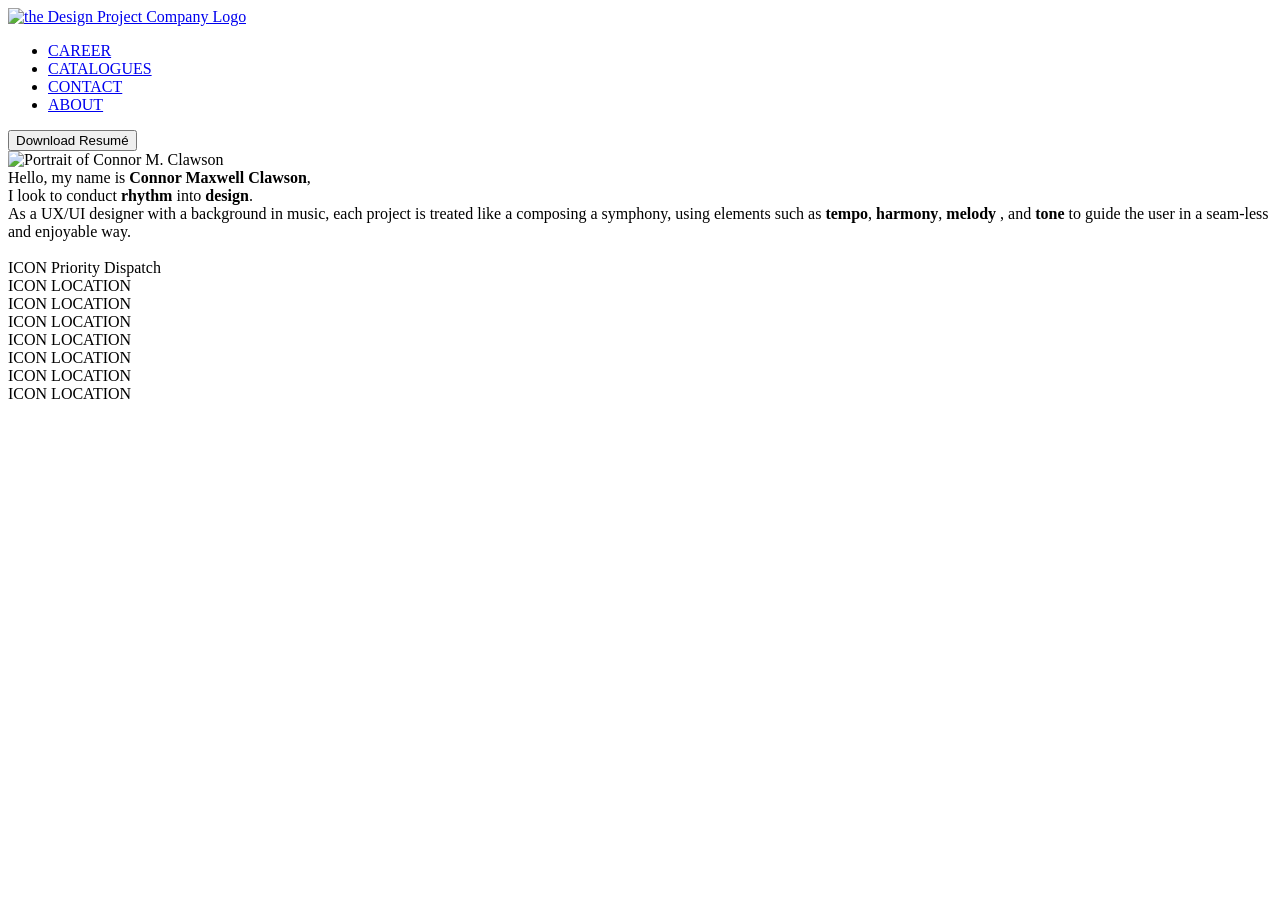
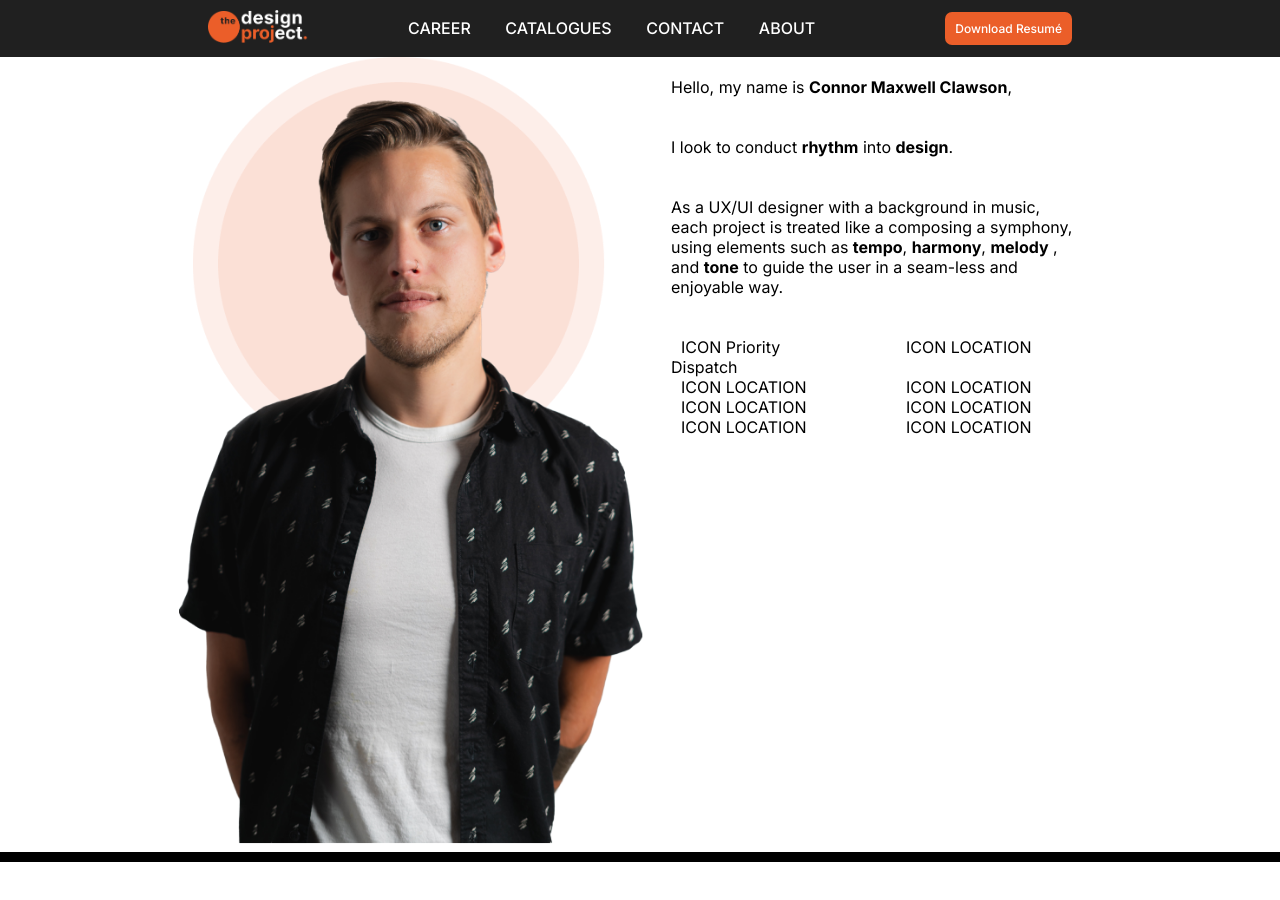
Before and after one commit to Kahn-UX/HW-17, a plain HTML site: page index.html in a window 1280 px wide. Before the commit the page ends 800 px from the top, so only its background shows below. Drawn offline with Linux system fonts and the light colour scheme; the site is published under a folder, as on GitHub Pages, so addresses that start at the root find nothing.

Commit message:
Update index.html

```diff
--- a/index.html
+++ b/index.html
@@ -7,13 +7,13 @@
     <title>homePage</title>
     <meta name="description" content="">
     <meta name="viewport" content="width=device width, initial-scale=1.0">
-    <link href="/CSS/index.css" rel="stylesheet" type="text/css">
+    <link href="./CSS/index.css" rel="stylesheet" type="text/css">
 </head>
 
 <body>
     <header>
         <div><a href="#home"><img class="logo"
-                    src="/Content/theDesignProject (io) Logo.png"
+                    src="./Content/theDesignProject (io) Logo.png"
                     alt="the Design Project Company Logo"></a></div>
         <div class="headerSpacer"></div>
         <nav>
@@ -30,7 +30,7 @@
     </header>
     <section class="heroContainer">
         <div>
-            <img class="profilePicture" src="/Content/Profile Picture.png"
+            <img class="profilePicture" src="./Content/Profile Picture.png"
                 alt="Portrait of Connor M. Clawson">
         </div>
         <div class="columnBox">
```
